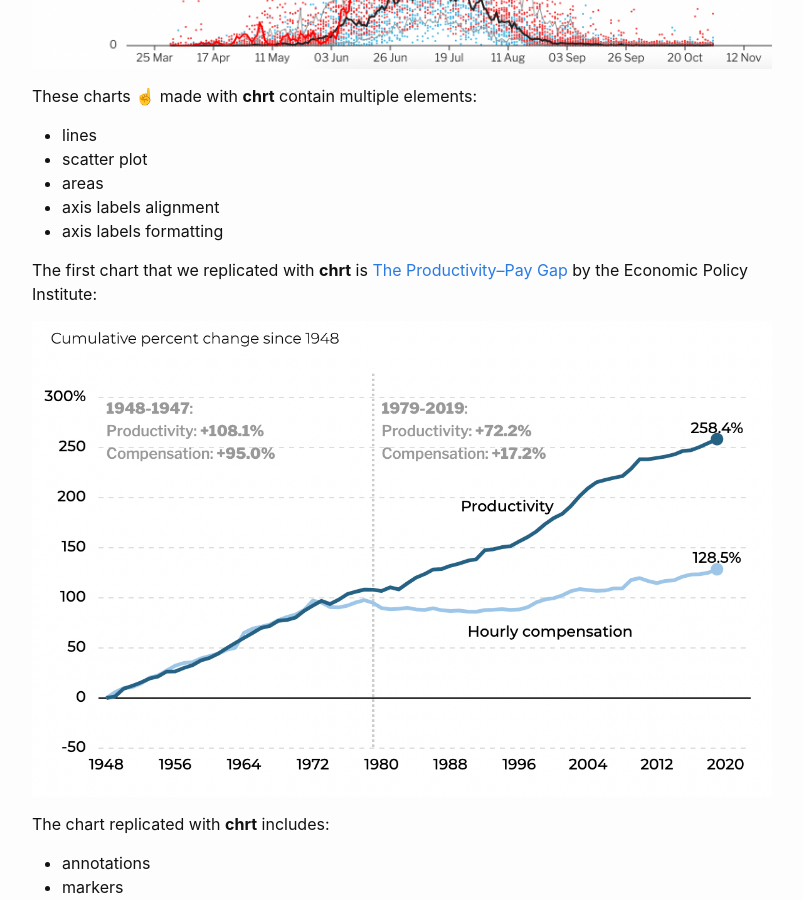
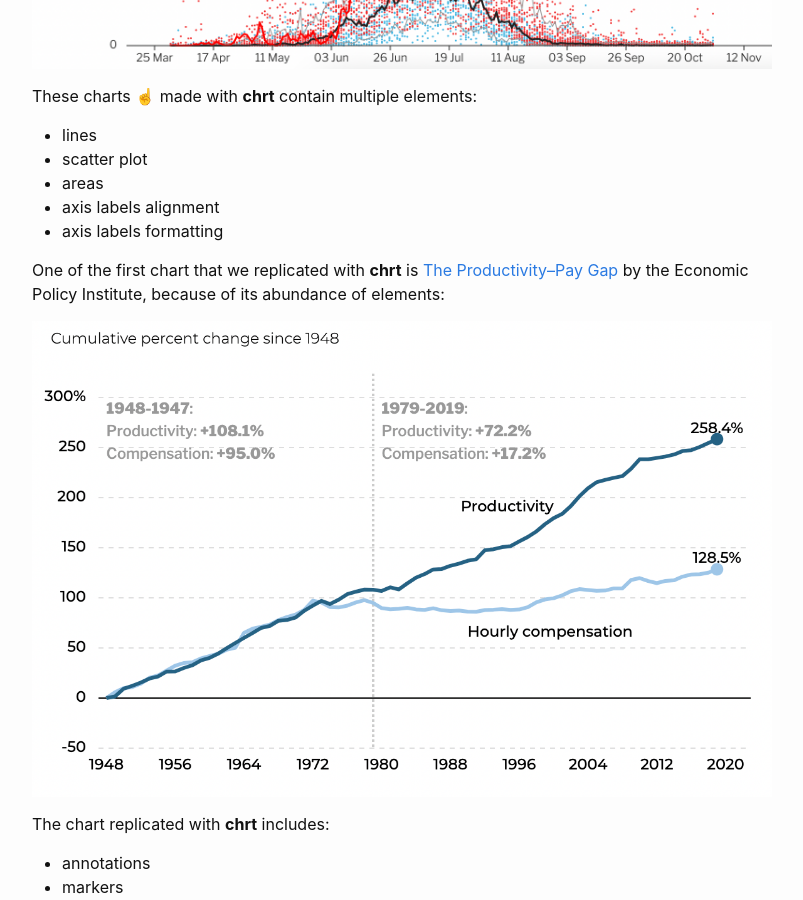
Before and after one commit to chrt-io/blog, a Jekyll site: the page built from _posts/2021-03-16-mimicking-the-best.md, in a window 1280 px wide and 900 px high, scrolled down 1202 px. Shown: the whole window, without its empty margins (238-1041 px from the left). Built offline with Jekyll 4.4.1, drawn with Linux system fonts in a browser that asks for light colours.

Commit message:
Update from Forestry.io carlo zapponi updated _posts/2021-03-16-mimicking-the-best.md

```diff
--- a/_posts/2021-03-16-mimicking-the-best.md
+++ b/_posts/2021-03-16-mimicking-the-best.md
@@ -25,7 +25,7 @@ These charts ☝️ made with **chrt** contain multiple elements:
 * axis labels alignment
 * axis labels formatting
 
-The first chart that we replicated with **chrt** is [The Productivity–Pay Gap](https://www.epi.org/productivity-pay-gap/) by the Economic Policy Institute:
+One of the first chart that we replicated with **chrt** is [The Productivity–Pay Gap](https://www.epi.org/productivity-pay-gap/) by the Economic Policy Institute, because of its abundance of elements:
 
 ![](/assets/uploads/screenshot-2021-06-27-at-18-46-55.png)
 
```
